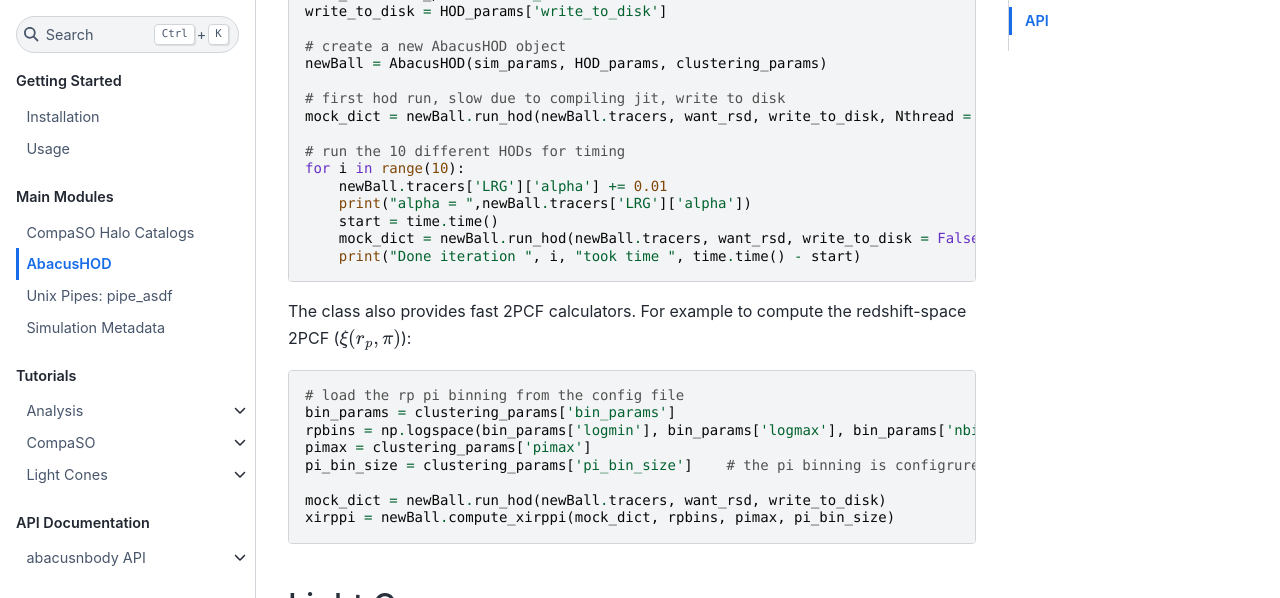
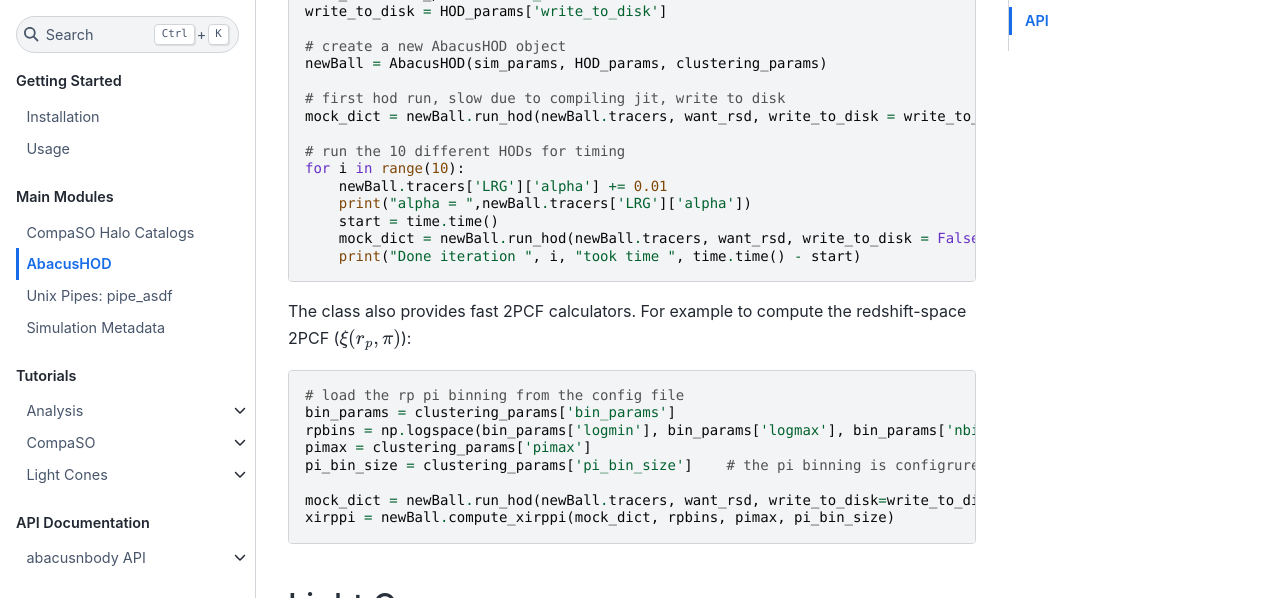
Before and after one commit to abacusorg/abacusutils, a Sphinx documentation site: the page built from docs/hod.rst, in a window 1280 px wide and 900 px high, scrolled down 4014 px. Shown: the part 152-750 px from the top of the window. Built offline with Sphinx 7.4.7 and the Sphinx Book theme 1.1.4, drawn with Linux system fonts in a browser that asks for light colours.

```diff
--- a/docs/hod.rst
+++ b/docs/hod.rst
@@ -188,7 +188,7 @@ there. Here we show the scripts within ``run_hod.py`` for reference.::
     newBall = AbacusHOD(sim_params, HOD_params, clustering_params)
 
     # first hod run, slow due to compiling jit, write to disk
-    mock_dict = newBall.run_hod(newBall.tracers, want_rsd, write_to_disk, Nthread = 16)
+    mock_dict = newBall.run_hod(newBall.tracers, want_rsd, write_to_disk = write_to_disk, Nthread = 16)
 
     # run the 10 different HODs for timing
     for i in range(10):
@@ -207,7 +207,7 @@ redshift-space 2PCF (:math:`\xi(r_p, \pi)`): ::
     pimax = clustering_params['pimax']
     pi_bin_size = clustering_params['pi_bin_size']    # the pi binning is configrured by pi_max and bin size
 
-    mock_dict = newBall.run_hod(newBall.tracers, want_rsd, write_to_disk)
+    mock_dict = newBall.run_hod(newBall.tracers, want_rsd, write_to_disk=write_to_disk)
     xirppi = newBall.compute_xirppi(mock_dict, rpbins, pimax, pi_bin_size)
 
 Light Cones
```
Also changed, not shown: docs/tutorials/analysis/zcv.ipynb, 1 other file.
